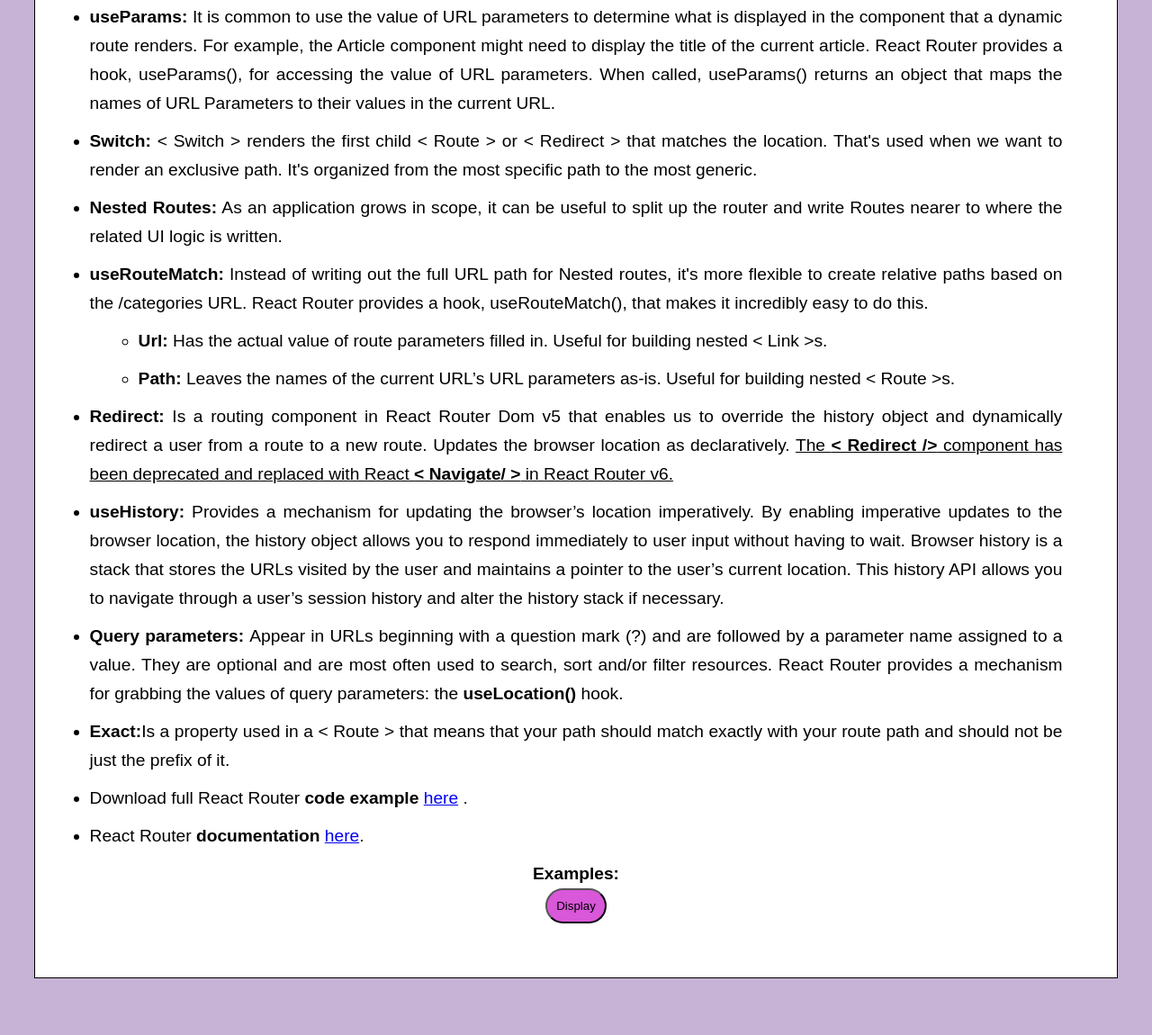
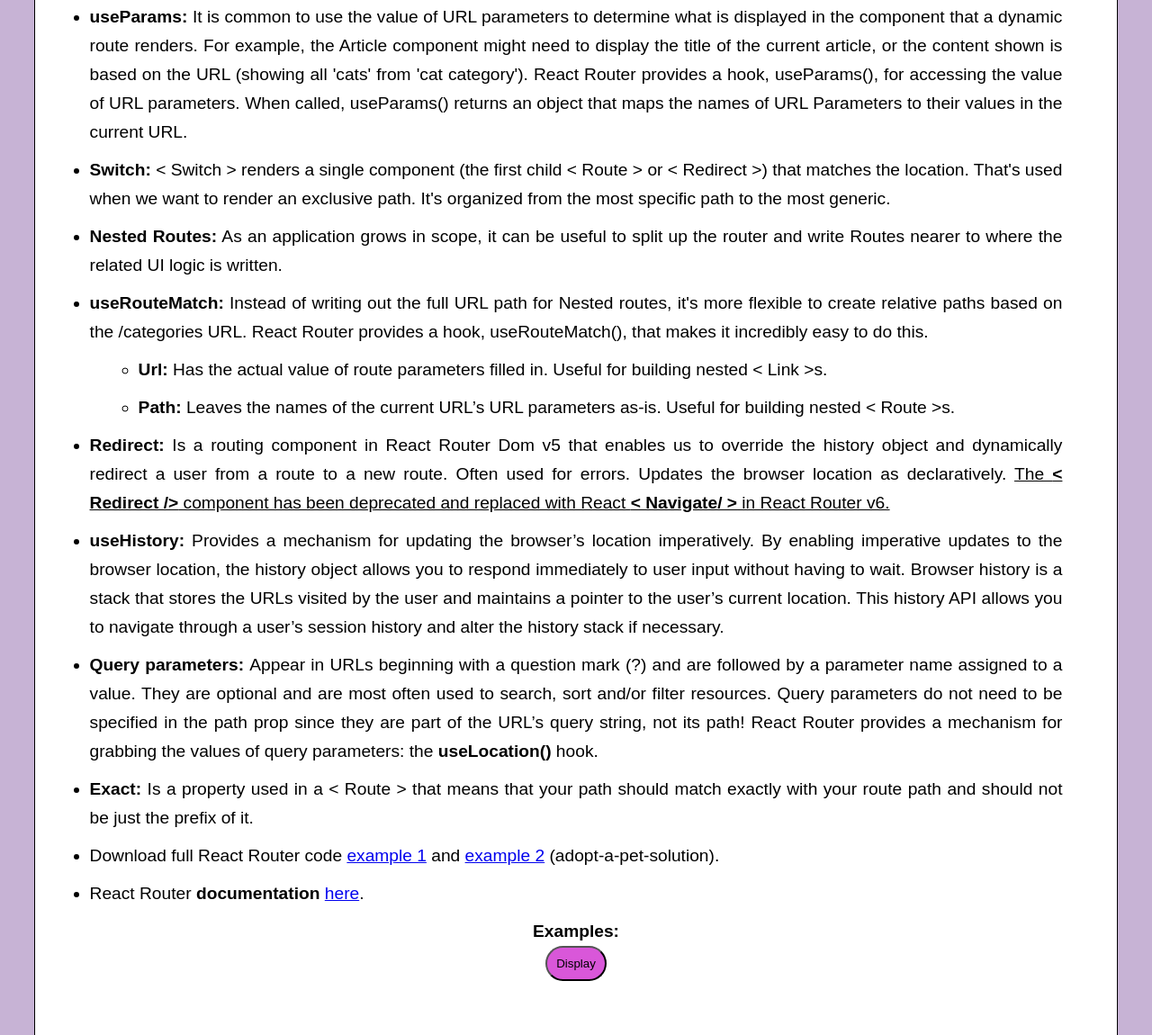
Before and after one commit to victorbaptistado/cheatSheet, a plain HTML site: page react.html in a window 1280 px wide. Shown: the part 9289-10439 px from the top of the page at 90% size. Drawn offline with Linux system fonts and the light colour scheme.

Commit message:
More about React route

```diff
--- a/react.html
+++ b/react.html
@@ -1108,13 +1108,14 @@
                 value of URL parameters to determine what is displayed
                 in the component that a dynamic route renders.
                 For example, the Article component might need to display
-                the title of the current article.
+                the title of the current article, or the content shown
+                is based on the URL (showing all 'cats' from 'cat category').
                 React Router provides a hook, useParams(), for accessing
                 the value of URL parameters. When called, useParams()
                 returns an object that maps the names of URL Parameters to
                 their values in the current URL.</li>
-                <li><strong>Switch:</strong> < Switch > renders the first child < Route >
-                or < Redirect > that matches the location. That's used
+                <li><strong>Switch:</strong> < Switch > renders a single component (the first child < Route >
+                or < Redirect >) that matches the location. That's used
                 when we want to render an exclusive path. It's organized from
                 the most specific path to the most generic.</li>
                 <li><strong>Nested Routes:</strong> As an
@@ -1136,7 +1137,7 @@
                 <li><strong>Redirect:</strong> Is a routing component in React
                 Router Dom v5 that enables us to override the history
                 object and dynamically redirect a user from a route to a
-                new route. Updates the browser location as declaratively.
+                new route. Often used for errors. Updates the browser location as declaratively.
                 <u>The <strong>< Redirect /></strong> component has been
                 deprecated and replaced with React
                 <strong>< Navigate/ ></strong> in React Router v6.</u></li>
@@ -1156,13 +1157,18 @@
                 by a parameter name assigned
                 to a value. They are optional and are most often used
                 to search, sort and/or filter resources.
+                Query parameters do not need to be specified in the path prop
+                since they are part of the URL’s query string, not its path!
                 React Router provides a mechanism for grabbing the values
                 of query parameters: the <strong>useLocation()</strong> hook.</li>
-                <li><strong>Exact:</strong>Is a property used in a < Route >
+                <li><strong>Exact: </strong>Is a property used in a < Route >
                 that means that your path should match exactly with
                 your route path and should not be just the prefix of it.</li>
-                <li>Download full React Router <strong>code example</strong> <a href="https://static-assets.codecademy.com/Courses/react-router/react-router-lesson-solution-1.zip?_gl=1*sz135p*_ga*MzUxOTc3MDY5My4xNjY2MDU2MTg3*_ga_3LRZM6TM9L*MTY3MzA5MzQ0Ni4xNzguMS4xNjczMDk1MDQ4LjYwLjAuMA..">here</a>
-                    .
+                <li>Download full React Router code
+                <a href="https://static-assets.codecademy.com/Courses/react-router/react-router-lesson-solution-1.zip?_gl=1*sz135p*_ga*MzUxOTc3MDY5My4xNjY2MDU2MTg3*_ga_3LRZM6TM9L*MTY3MzA5MzQ0Ni4xNzguMS4xNjczMDk1MDQ4LjYwLjAuMA..">example 1</a>
+                and
+                <a href="https://static-assets.codecademy.com/Courses/react-router/adopt-a-pet-solution.zip">example 2</a>
+                (adopt-a-pet-solution).
                 </li>
                 <li>React Router <strong>documentation</strong> <a href="https://reactrouter.com/en/main">here</a>.</li>
             </ul>
@@ -1403,6 +1409,7 @@
                     </pre>
                     <hr/>
                     <li><strong>Query Parameter</strong> (useLocation)</li>
+                    Remember to use destructuring for the useLocation variable assigned.
                     <pre>
                         <code>
                 // Rendered when a user visits "/list?order=DESC"
```
